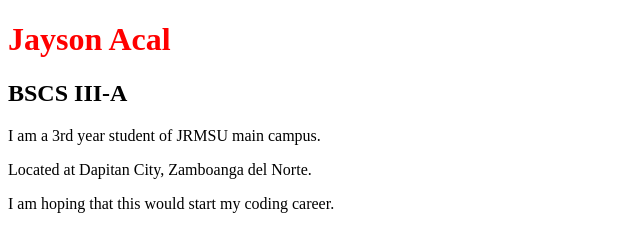
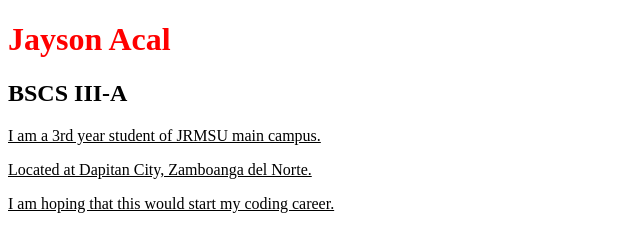
Before and after one commit to NoobCoder93/NoobCoder93.github.io, a plain HTML site: page index.html in a window 1280 px wide. Shown: the full height of the page, 0-640 px from the left. Drawn offline with Linux system fonts and the light colour scheme.

Commit message:
Edited styling for paragraphs

```diff
--- a/index.html
+++ b/index.html
@@ -7,7 +7,7 @@
 	    color: Red;
 	 }
 	 p {
-	    text-decoration: italic;
+	    text-decoration: underline;
 	 }
         </style>
     </head>
```
